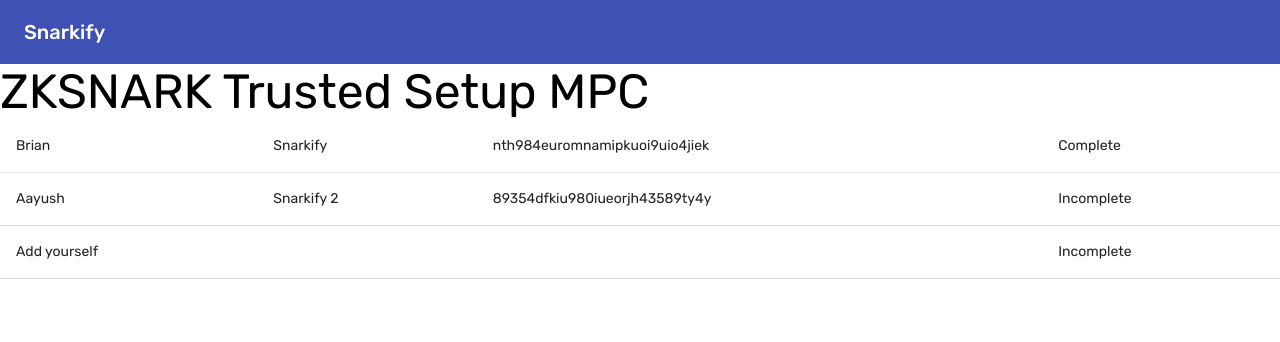
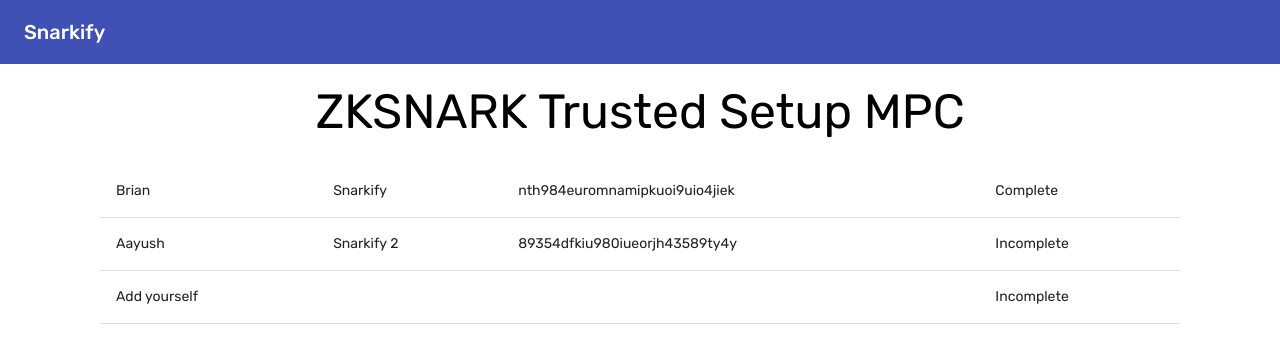
Before and after one commit to Divide-By-0/mpc-ui, a React (Create React App) app: page /mpc/1 in a window 1280 px wide. Shown: the top 342 px of the page. Built offline with nearby package versions, Linux system fonts and the light colour scheme.

Commit message:
fixed styles

```diff
--- a/src/MPCStatus.js
+++ b/src/MPCStatus.js
@@ -11,6 +11,7 @@ import SearchIcon from '@material-ui/icons/Search';
 import Card from '@material-ui/core/Card';
 import MPCCard from "./MPCCard";
 import 'typeface-rubik';
+import PropTypes from 'prop-types';
 
 import Table from '@material-ui/core/Table';
 import TableBody from '@material-ui/core/TableBody';
@@ -47,7 +48,7 @@ const rows = clients.map((client, i) => {
     return createData(client["name"], client["organization"], client["hash"], client["status"]);
  });
 
-const useStyles = (theme) => ({
+const styles = (theme) => ({
   root: {
     flexGrow: 1,
   },
@@ -82,7 +83,7 @@ class MPCStatus extends React.Component {
   }
 
   render() {
-    const classes = this.props;
+    const {classes} = this.props;
     let header = (
       <div>
         <AppBar elevation={0} position="static">
@@ -139,4 +140,8 @@ class MPCStatus extends React.Component {
   }
 }
 
-export default withStyles(useStyles)(MPCStatus);
+MPCStatus.propTypes = {
+    classes: PropTypes.object.isRequired,
+};
+
+export default withStyles(styles, { withTheme: true })(MPCStatus);
```
